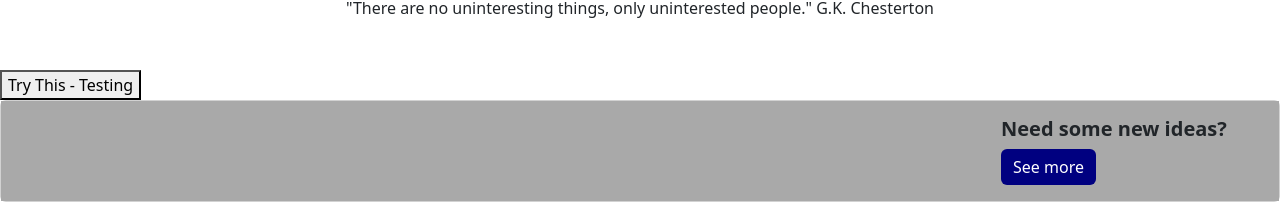
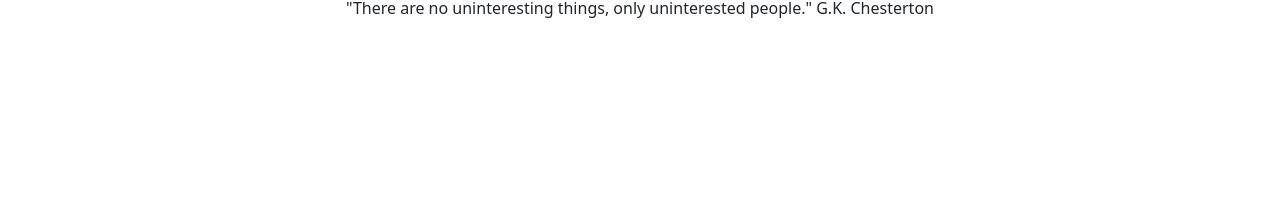
Before and after one commit to reets93/bored-app, a React (Create React App) app: page / in a window 1280 px wide. Shown: the part 1328-1530 px from the top of the page. After the commit the page ends 1398 px from the top, so only its background shows below. Built offline with nearby package versions, Linux system fonts and the light colour scheme.

Commit message:
linked bored api button call to first page and footer buttons. footer now displays only when activites are showing. to do: hide first page when buttons showing

```diff
--- a/src/App.js
+++ b/src/App.js
@@ -31,10 +31,11 @@ function App() {
 
     return (
       <div>
-        <FirstPage />
-        <button onClick={getCurrentActivites}>Try This - Testing</button>
-        {boredData.length > 0 && <ActivityPage boredData={boredData} fetchNewData={getCurrentActivites} />}
-        <Footer />
+        <FirstPage getCurrentActivites={getCurrentActivites}/>
+        {/* <button onClick={getCurrentActivites}>Try This - Testing</button> */}
+        {boredData.length > 0 && <ActivityPage boredData={boredData} getCurrentActivites={getCurrentActivites} />}
+        {boredData.length > 0 && <Footer getCurrentActivites={getCurrentActivites}/>}
+
       </div>
     )
   }
--- a/src/components/FirstPage/FirstPage.js
+++ b/src/components/FirstPage/FirstPage.js
@@ -3,7 +3,9 @@ import Button from 'react-bootstrap/Button';
 import Card from 'react-bootstrap/Card';
 import './FirstPage.css'
 
-function FirstPage() {
+function FirstPage(props) {
+const getCurrentActivites = props.getCurrentActivities
+
   return (
 
     <div id='frame'>
@@ -12,7 +14,7 @@ function FirstPage() {
         <Card.Body>
           <Card.Title>Card Title</Card.Title>
 
-          <Button href='#activity-card' variant="primary">Try This</Button>
+          <Button onClick={props.getCurrentActivites} variant="primary">Try This</Button>
         </Card.Body>
       </Card>
       <p>"There are no uninteresting things, only uninterested people."
--- a/src/components/Footer/Footer.js
+++ b/src/components/Footer/Footer.js
@@ -3,7 +3,9 @@ import Button from 'react-bootstrap/Button';
 import Card from 'react-bootstrap/Card';
 import './Footer.css'
 
-function Footer() {
+function Footer(props) {
+const getCurrentActivites = props.getCurrentActivites
+
   return (
     <div>
       <Card>
@@ -11,7 +13,7 @@ function Footer() {
         <Card.Body id='footer'>
           <Card.Title>Need some new ideas?</Card.Title>
 
-          <Button variant="primary">See more</Button>
+          <Button onClick={props.getCurrentActivites} variant="primary">See more</Button>
         </Card.Body>
       </Card>
     </div>
```
